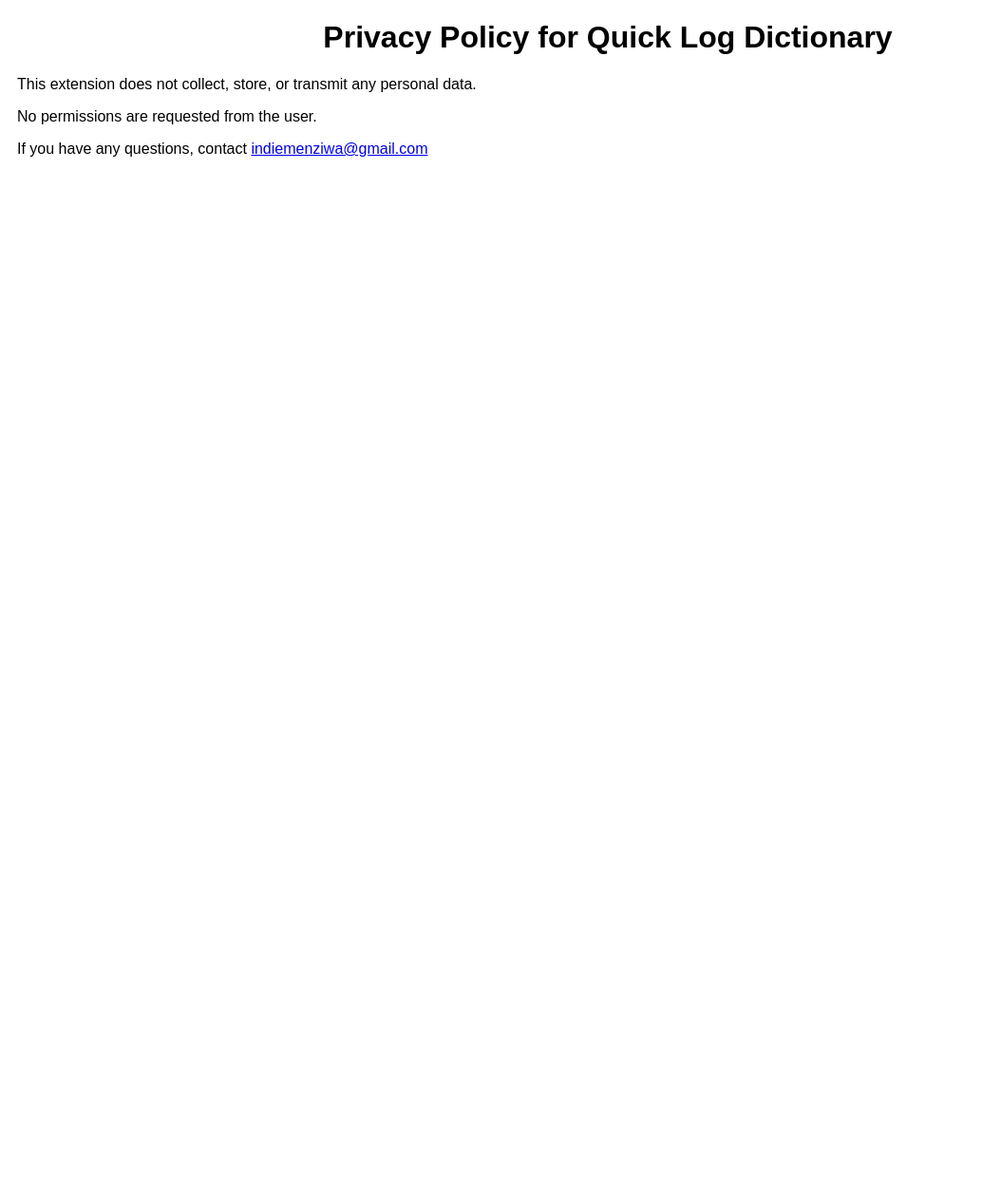
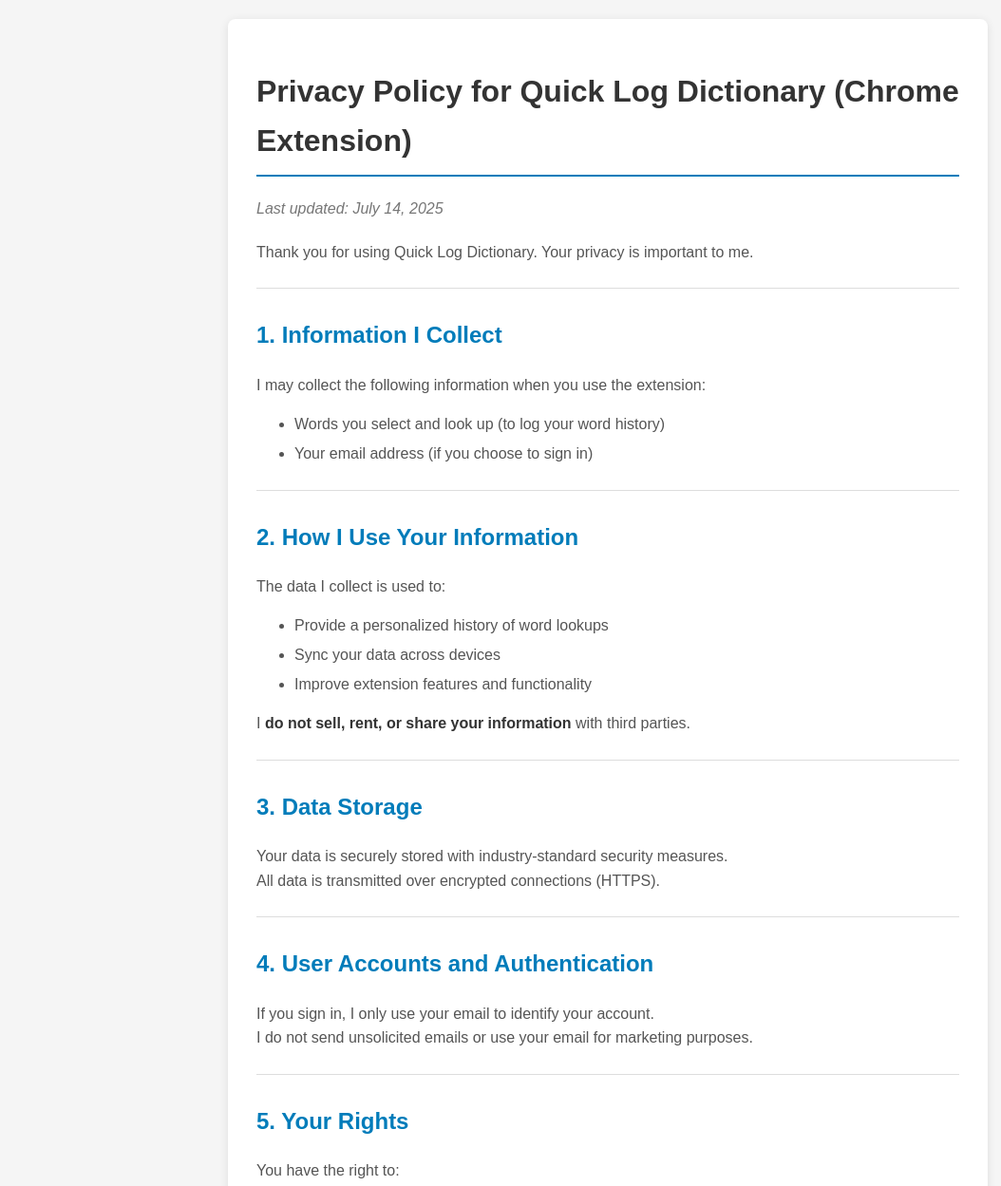
Before and after one commit to indianathe3rdKing/Quick-Log-extension, a browser extension: page privacy-policy.html in a window 1280 px wide. Shown: the top 1249 px of the page at 95% size, without its empty margins (0-1054 px from the left). Before the commit the page ends 800 px from the top, so only its background shows below. Drawn offline with Linux system fonts and the light colour scheme.

Commit message:
addiing files back

```diff
--- a/privacy-policy.html
+++ b/privacy-policy.html
@@ -3,29 +3,149 @@
   <head>
     <meta charset="UTF-8" />
     <meta name="viewport" content="width=device-width, initial-scale=1.0" />
-    <title>Document</title>
-  </head>
+    <title>Privacy Policy - Quick Log Dictionary</title>
     <style>
+      body {
+        font-family: Arial, sans-serif;
+        line-height: 1.6;
+        max-width: 800px;
+        margin: 0 auto;
+        padding: 20px;
+        background-color: #f5f5f5;
+      }
+      .container {
+        background-color: white;
+        padding: 30px;
+        border-radius: 8px;
+        box-shadow: 0 2px 10px rgba(0, 0, 0, 0.1);
+      }
       h1 {
-      text-align: center;
-      font-family: sans-serif;
-      font-weight: bold;
+        color: #333;
+        border-bottom: 2px solid #007cba;
+        padding-bottom: 10px;
+      }
+      h2 {
+        color: #007cba;
+        margin-top: 30px;
       }
       p {
-      text-align: start;
-      padding-left: 10px;
-      font-family: sans-serif;
+        color: #555;
+        margin-bottom: 15px;
+      }
+      ul {
+        color: #555;
+      }
+      li {
+        margin-bottom: 5px;
+      }
+      .updated {
+        font-style: italic;
+        color: #777;
+        margin-bottom: 20px;
+      }
+      .highlight {
+        font-weight: bold;
+        color: #333;
+      }
+      .contact {
+        background-color: #f8f9fa;
+        padding: 15px;
+        border-radius: 5px;
+        border-left: 4px solid #007cba;
+      }
+      hr {
+        border: none;
+        border-top: 1px solid #ddd;
+        margin: 25px 0;
       }
     </style>
+  </head>
   <body>
-    <h1>Privacy Policy for Quick Log Dictionary</h1>
+    <div class="container">
+      <h1>Privacy Policy for Quick Log Dictionary (Chrome Extension)</h1>
+
+      <p class="updated"><em>Last updated: July 14, 2025</em></p>
+
       <p>
-      This extension does not collect, store, or transmit any personal data.
+        Thank you for using Quick Log Dictionary. Your privacy is important to
+        me.
       </p>
-    <p>No permissions are requested from the user.</p>
+
+      <hr />
+
+      <h2>1. Information I Collect</h2>
+      <p>I may collect the following information when you use the extension:</p>
+      <ul>
+        <li>Words you select and look up (to log your word history)</li>
+        <li>Your email address (if you choose to sign in)</li>
+      </ul>
+
+      <hr />
+
+      <h2>2. How I Use Your Information</h2>
+      <p>The data I collect is used to:</p>
+      <ul>
+        <li>Provide a personalized history of word lookups</li>
+        <li>Sync your data across devices</li>
+        <li>Improve extension features and functionality</li>
+      </ul>
+
       <p>
-      If you have any questions, contact
+        I
+        <span class="highlight"
+          >do not sell, rent, or share your information</span
+        >
+        with third parties.
+      </p>
+
+      <hr />
+
+      <h2>3. Data Storage</h2>
+      <p>
+        Your data is securely stored with industry-standard security measures.<br />
+        All data is transmitted over encrypted connections (HTTPS).
+      </p>
+
+      <hr />
+
+      <h2>4. User Accounts and Authentication</h2>
+      <p>
+        If you sign in, I only use your email to identify your account.<br />
+        I do not send unsolicited emails or use your email for marketing
+        purposes.
+      </p>
+
+      <hr />
+
+      <h2>5. Your Rights</h2>
+      <p>You have the right to:</p>
+      <ul>
+        <li>Request deletion of your data</li>
+        <li>Contact me for any privacy-related concerns</li>
+      </ul>
+
+      <p>
+        To do so, email me at
         <a href="mailto:indiemenziwa@gmail.com">indiemenziwa@gmail.com</a>
       </p>
+
+      <hr />
+
+      <h2>6. Changes to This Policy</h2>
+      <p>
+        This privacy policy may be updated from time to time.<br />
+        I will notify users of significant changes and update the date above.
+      </p>
+
+      <hr />
+
+      <h2>7. Contact</h2>
+      <div class="contact">
+        <p>
+          If you have questions about this policy, contact me at:<br />
+          📧 <a href="mailto:indiemenziwa@gmail.com">indiemenziwa@gmail.com</a>
+        </p>
+      </div>
+    </div>
   </body>
 </html>
```
Also changed, not shown: content.js (+22 -5 lines), privacy-policy.md (added, +65 -0 lines), README.md (added), manifest.json, 3 other files. Lines whose indentation alone changed are shown as unchanged.
